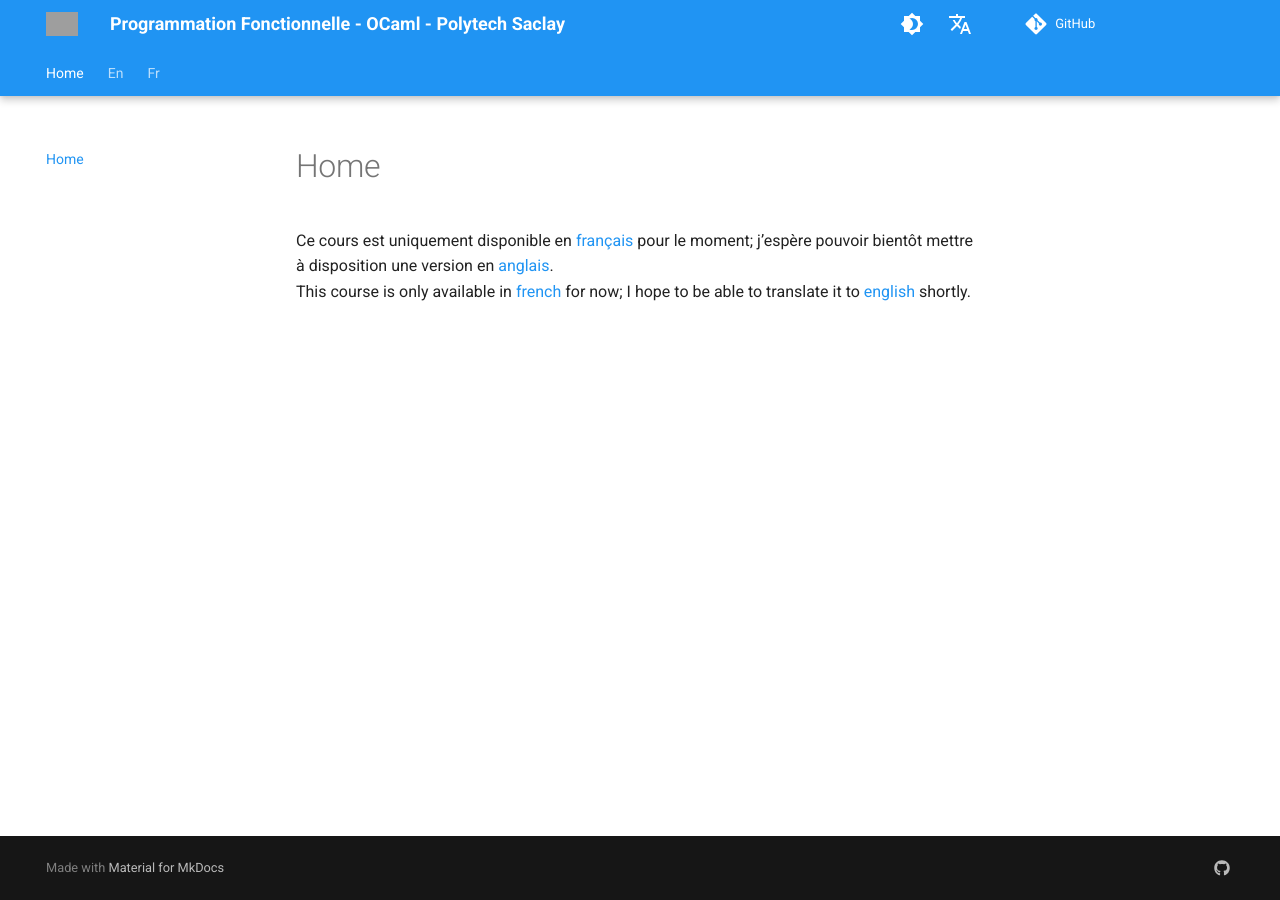
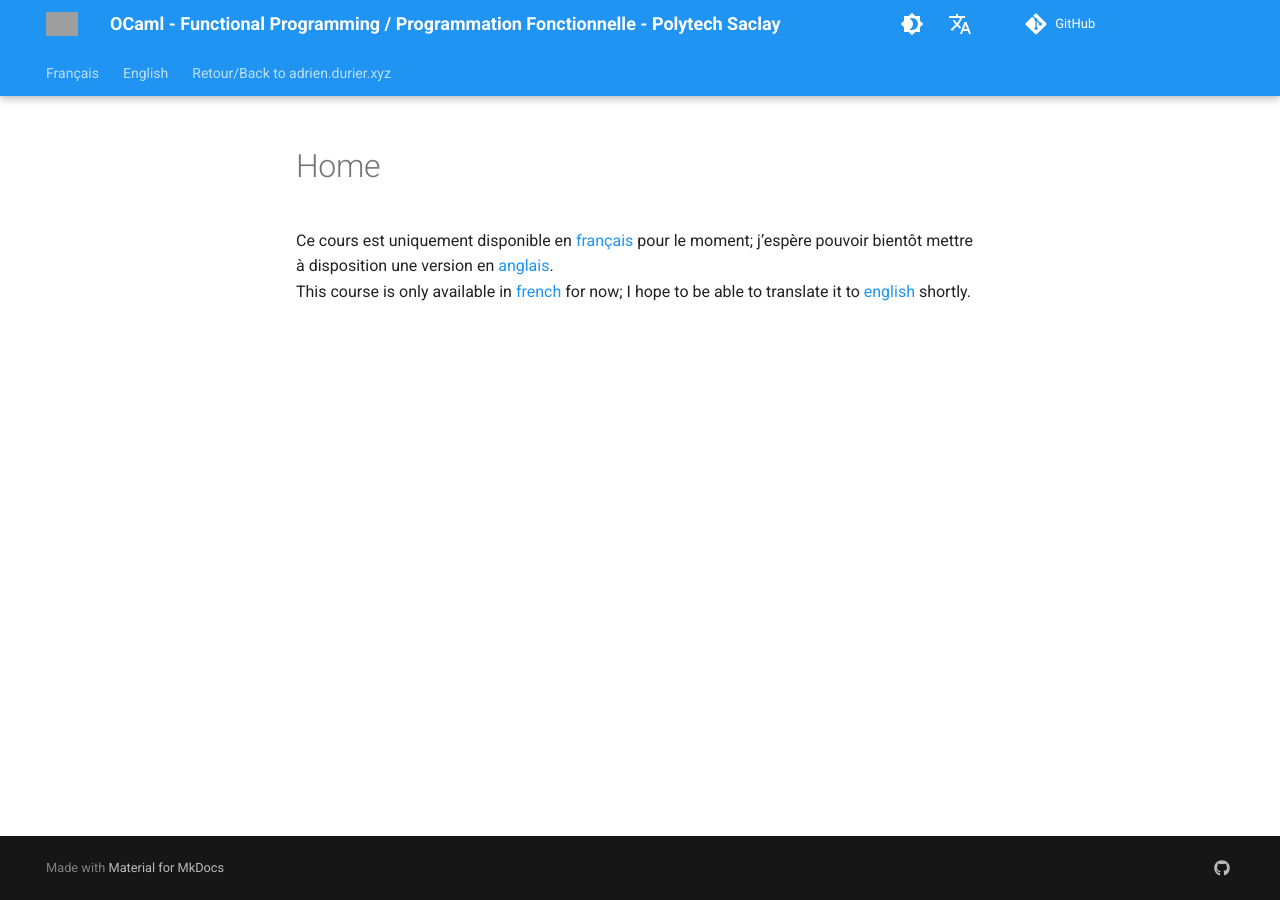
Before and after one commit to adurier/ocaml-course, an MkDocs documentation site: the page built from docs/index.md, in a window 1280 px wide. Built offline with MkDocs 1.6.1 and Material for MkDocs 9.7.7, drawn with Linux system fonts in a browser that asks for light colours; plug-ins that fetch from the network failed and are left out; comment, search, counter and statistics services are not loaded; grey boxes are pictures that could not be loaded.

Commit message:
fix nav ????

```diff
--- a/mkdocs.yml
+++ b/mkdocs.yml
@@ -1,6 +1,14 @@
-site_name: Programmation Fonctionnelle - OCaml - Polytech Saclay
+site_name: OCaml - Functional Programming / Programmation Fonctionnelle - Polytech Saclay
 site_url: "https://ocaml.durier.xyz/"
 # Empty for local (or multiple domain?) use.
+
+nav:
+  - Français: '/fr/index.md'
+  - English: '/en/index.md'
+  - Retour/Back to adrien.durier.xyz: 'https://adrien.durier.xyz'
+not_in_nav: |
+  /index.md
+
 
 theme:
     name: 'material'
```
Also changed, not shown: docs/mkdocs.yml (deleted, +0 -8 lines), projects/en/docs/index.md (+1 -1 lines).
